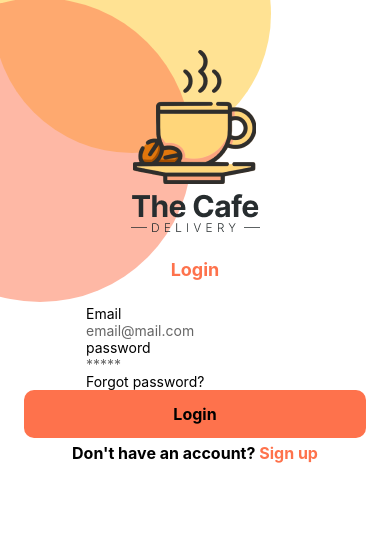
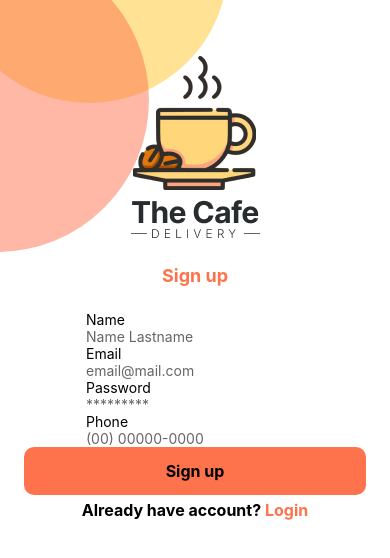
Before and after one commit to paularolim/delivery-app, a React Native app: screen /Register in a window 390 px wide. Shown: the top 558 px of the page. Built offline with nearby package versions, Linux system fonts and the light colour scheme.

Commit message:
feat: add Register screen to stack

```diff
--- a/src/routes/Routes.tsx
+++ b/src/routes/Routes.tsx
@@ -2,6 +2,7 @@ import { createNativeStackNavigator } from '@react-navigation/native-stack';
 import React from 'react';
 import { useAuth } from '../contexts/Auth';
 import { Login } from '../screens/Login';
+import { Register } from '../screens/Register';
 import { AppRoutes } from './App.routes';
 import { StackScreens } from './types';
 
@@ -15,6 +16,7 @@ export function Routes() {
       {!isLoggedIn && (
         <Stack.Group navigationKey="Auth" screenOptions={{ headerShown: false }}>
           <Stack.Screen name="Login" component={Login} />
+          <Stack.Screen name="Register" component={Register} />
         </Stack.Group>
       )}
 
--- a/src/routes/types.ts
+++ b/src/routes/types.ts
@@ -6,5 +6,6 @@ export type DrawerScreens = {
 
 export type StackScreens = {
   Login: undefined;
+  Register: undefined;
   AppRoutes: NavigatorScreenParams<DrawerScreens>;
 };
--- a/src/screens/Login/types.ts
+++ b/src/screens/Login/types.ts
@@ -1,6 +1,11 @@
 /* eslint-disable no-unused-vars */
+import { NativeStackScreenProps } from '@react-navigation/native-stack';
+import { StackScreens } from '../../routes';
+
+export type ScreenProps = NativeStackScreenProps<StackScreens, 'Login'>;
 export interface LoginViewModel {
   setEmail: (email: string) => void;
   setPassword: (password: string) => void;
   handleLogin: () => Promise<void>;
+  handleSignUp: () => void;
 }
--- a/src/screens/Login/view.model.ts
+++ b/src/screens/Login/view.model.ts
@@ -1,8 +1,8 @@
 import { useState } from 'react';
 import { useAuth } from '../../contexts/Auth';
-import { LoginViewModel } from './types';
+import { LoginViewModel, ScreenProps } from './types';
 
-export function useLoginViewModel(): LoginViewModel {
+export function useLoginViewModel({ navigation }: ScreenProps): LoginViewModel {
   const [email, setEmail] = useState('');
   const [password, setPassword] = useState('');
 
@@ -12,5 +12,9 @@ export function useLoginViewModel(): LoginViewModel {
     login({ email, password });
   };
 
-  return { handleLogin, setEmail, setPassword };
+  const handleSignUp = (): void => {
+    navigation.navigate('Register');
+  };
+
+  return { handleLogin, handleSignUp, setEmail, setPassword };
 }
--- a/src/screens/Login/view.tsx
+++ b/src/screens/Login/view.tsx
@@ -8,10 +8,14 @@ import { Logo } from '../../components/Logo';
 import { TitlePage } from '../../components/TitlePage';
 
 import { Container } from './styles';
+import { ScreenProps } from './types';
 import { useLoginViewModel } from './view.model';
 
-export function LoginView() {
-  const { handleLogin, setEmail, setPassword } = useLoginViewModel();
+export function LoginView({ navigation, route }: ScreenProps) {
+  const { handleLogin, handleSignUp, setEmail, setPassword } = useLoginViewModel({
+    navigation,
+    route,
+  });
 
   return (
     <Container>
@@ -40,7 +44,7 @@ export function LoginView() {
 
       <Button onPress={handleLogin}>Login</Button>
 
-      <GroupLabelFooter label="Don't have an account?" linkLabel="Sign up" onPress={() => {}} />
+      <GroupLabelFooter label="Don't have an account?" linkLabel="Sign up" onPress={handleSignUp} />
     </Container>
   );
 }
--- a/src/screens/Register/styles.ts
+++ b/src/screens/Register/styles.ts
@@ -4,8 +4,7 @@ import styled from 'styled-components/native';
 export const Container = styled(View)`
   flex-direction: column;
   align-items: center;
-
-  background-color: #fff;
   padding: 50px 24px 0 24px;
+  margin-bottom: 24px;
   height: 100%;
 `;
--- /dev/null
+++ b/src/screens/Register/types.ts
@@ -0,0 +1,9 @@
+/* eslint-disable no-unused-vars */
+import { NativeStackScreenProps } from '@react-navigation/native-stack';
+import { StackScreens } from '../../routes';
+
+export type ScreenProps = NativeStackScreenProps<StackScreens, 'Register'>;
+
+export interface RegisterViewModel {
+  handleLogin: () => void;
+}
--- /dev/null
+++ b/src/screens/Register/view.model.ts
@@ -0,0 +1,9 @@
+import { RegisterViewModel, ScreenProps } from './types';
+
+export function useRegisterViewModel({ navigation }: ScreenProps): RegisterViewModel {
+  const handleLogin = (): void => {
+    navigation.navigate('Login');
+  };
+
+  return { handleLogin };
+}
--- a/src/screens/Register/view.tsx
+++ b/src/screens/Register/view.tsx
@@ -1,4 +1,5 @@
 import React from 'react';
+import { Dimensions, ScrollView, View } from 'react-native';
 
 import { BackgroundCircles } from '../../components/BackgroundCircles';
 import { Button } from '../../components/Button';
@@ -6,15 +7,27 @@ import { GroupLabelFooter } from '../../components/GroupLabelFooter';
 import { Input } from '../../components/Input';
 import { Logo } from '../../components/Logo';
 import { TitlePage } from '../../components/TitlePage';
+import { ScreenProps } from './types';
+import { useRegisterViewModel } from './view.model';
 
-import { Container } from './styles';
+const { height } = Dimensions.get('window');
 
-export function RegisterView() {
+export function RegisterView({ navigation, route }: ScreenProps) {
+  const { handleLogin } = useRegisterViewModel({ navigation, route });
+
   return (
-    <Container>
+    <View style={{ height, backgroundColor: '#fff' }}>
       <BackgroundCircles />
+
+      <View style={{ position: 'absolute', width: '100%', height }}>
+        <ScrollView
+          contentContainerStyle={{
+            paddingHorizontal: 24,
+            paddingVertical: 56,
+            alignItems: 'center',
+          }}
+        >
           <Logo />
-
           <TitlePage title="Sign up" />
 
           <Input title="Name" placeholder="Name Lastname" />
@@ -24,11 +37,9 @@ export function RegisterView() {
 
           <Button>Sign up</Button>
 
-      <GroupLabelFooter
-        label="Already have account?"
-        linkLabel="Login"
-        onPress={() => {}}
-      />
-    </Container>
+          <GroupLabelFooter label="Already have account?" linkLabel="Login" onPress={handleLogin} />
+        </ScrollView>
+      </View>
+    </View>
   );
 }
```
Lines whose indentation alone changed are shown as unchanged.
